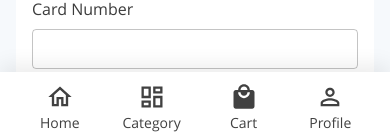
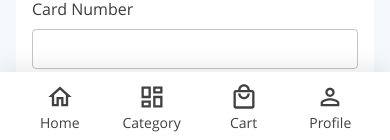
Before and after one commit to Navidhashemii/bonik-ecommerce, a Next.js app: page /cart/details/payment in a window 390 px wide. Shown: the part 702-842 px from the top of the page. Built offline with nearby package versions, Linux system fonts and the light colour scheme.

Commit message:
refactor components to more readable and afficient

```diff
--- a/src/components/Home-Page/Category-Options/CategoryOptions.js
+++ b/src/components/Home-Page/Category-Options/CategoryOptions.js
@@ -6,12 +6,9 @@ import Link from 'next/link';
 
 
 function CategoryOptions({data}) {
-
-    const categories = data.categories
-
   return (
     <Grid container spacing={2} >
-        {categories.map(({id, name, image}) => (
+        {data.categories.map(({id, name, image}) => (
             <Grid
                 key={id}
                 xs={6}
--- a/src/components/Home-Page/Coming-Soon-part/ComingSoonBanner.js
+++ b/src/components/Home-Page/Coming-Soon-part/ComingSoonBanner.js
@@ -4,7 +4,7 @@ import styles from './ComingSoonPart.module.css'
 
 function ComingSoonBanner({banner}) {
 
-    const {image, blackBg, text1, text2} = banner
+    const {image, blackBg, text1, text2} = banner;
     const whiteText = blackBg ? styles.whiteText : null;
 
   return (
--- a/src/components/Home-Page/Stickybar/Stickybar.js
+++ b/src/components/Home-Page/Stickybar/Stickybar.js
@@ -15,72 +15,42 @@ import Link from 'next/link';
 import { usePathname } from 'next/navigation';
 
 function Stickybar() {
+    const cart = useSelector((state) => state.cart.items);
+    const totalCount = cart.reduce((acc, item) => acc + item.quantity, 0);
+    const pathName = usePathname();
 
-    const cart = useSelector(state => state.cart.items);
-    const totalCount = cart.reduce((acc, item) => acc + item.quantity, 0);
-    const pathName = usePathname()
-    const cartPaths = ['/cart', '/cart/details', '/cart/details/payment'];
+    const renderButton = (path, text, Icon, OutlinedIcon) => (
+      <Link href={path}>
+        <Button className={styles.barButton}>
+          {pathName === path ? (
+            <Badge badgeContent={totalCount} color="secondary" max={99}>
+              <Icon className={styles.icon} />
+            </Badge>
+          ) : (
+            <Badge badgeContent={totalCount} color="secondary" max={99}>
+              <OutlinedIcon className={styles.icon} />
+            </Badge>
+          )}
+          {text}
+        </Button>
+      </Link>
+    );
 
-  return (
-    <Box className={styles.container}>
-        <Link href='/'>
-            <Button className={styles.barButton}>
-                {pathName === '/'
-                ?
-                <HomeIcon className={styles.icon}/>
-                :
-                <HomeOutlinedIcon className={styles.icon}/>
-                }
-                Home
-            </Button>
-        </Link>
-
-        <Link href='/categories'>
-            <Button className={styles.barButton}>
-                {pathName === '/categories'
-                ?
-                <DashboardIcon className={styles.icon}/>
-                :
-                <DashboardOutlinedIcon className={styles.icon}/>
-                }
-                Category
-            </Button>
-        </Link>
-
-        <Link href='/cart'>
-            <Button className={styles.barButton}>
-                {cartPaths.includes(pathName)
-                ?
-                <Badge
-                    badgeContent={totalCount}
-                    color='secondary'
-                    max={99}
-                >
-                    <LocalMallIcon className={styles.icon}/>
-                </Badge>
-                :
-                <Badge
-                    badgeContent={totalCount}
-                    color='secondary'
-                    max={99}
-                >
-                    <LocalMallOutlinedIcon className={styles.icon}/>
-                </Badge>
-                }
-                Cart
-            </Button>
-        </Link>
-
+    return (
+      <Box className={styles.container}>
+        {renderButton("/", "Home", HomeIcon, HomeOutlinedIcon)}
+        {renderButton("/categories", "Category", DashboardIcon, DashboardOutlinedIcon)}
+        {renderButton("/cart", "Cart", LocalMallIcon, LocalMallOutlinedIcon)}
         <Button className={styles.barButton}>
-            {pathName === '/profile' ?
-            <PersonIcon className={styles.icon}/>
-            :
-            <PersonOutlineOutlinedIcon  className={styles.icon}/>
-            }
-            Profile
+          {pathName === "/profile" ? (
+            <PersonIcon className={styles.icon} />
+          ) : (
+            <PersonOutlineOutlinedIcon className={styles.icon} />
+          )}
+          Profile
         </Button>
-    </Box>
-  )
-}
+      </Box>
+    );
+  }
 
 export default Stickybar
```
Also changed, not shown: src/components/Home-Page/Featured-Brands/BrandsSwiper.js (+15 -12 lines).
